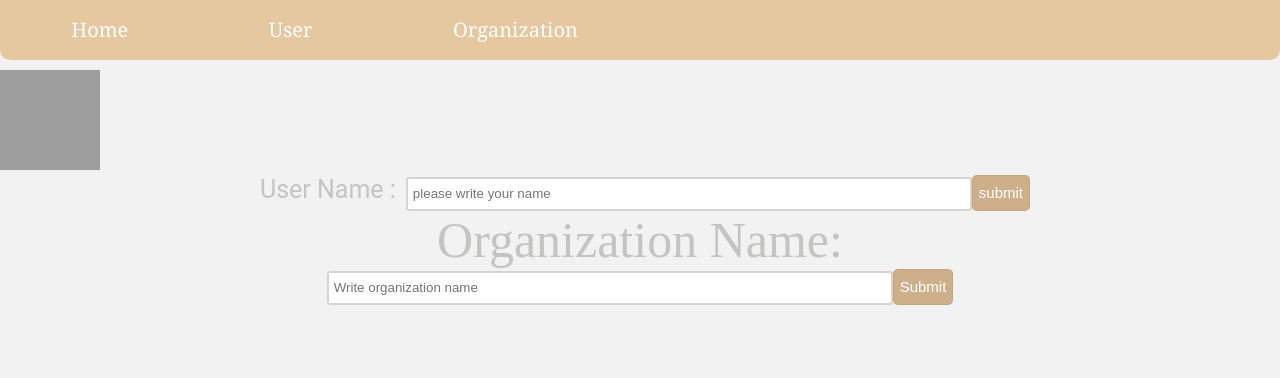
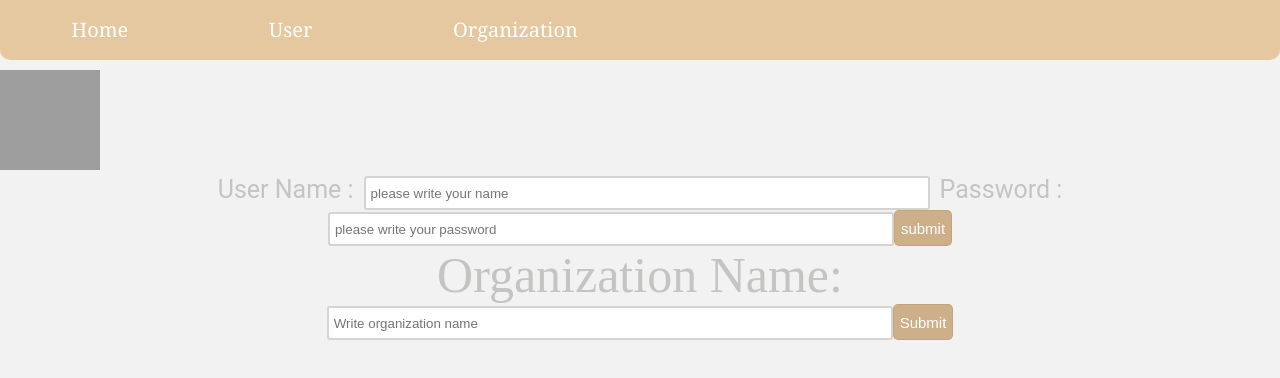
Before and after one commit to FaisalAljazaeri/Project-3-Full-Stack-Application, a React (Create React App) app in the folder front-end/: page / in a window 1280 px wide. Shown: the top 378 px of the page. Built offline with nearby package versions, Linux system fonts and the light colour scheme; grey boxes are pictures that could not be loaded.

Commit message:
Add Password to User Registeration Form

```diff
--- a/front-end/src/App.js
+++ b/front-end/src/App.js
@@ -24,8 +24,8 @@ class App extends React.Component {
     this.setState({ posts: posts });
   };
 //Creat Fountain  to add new User in database
-  addnewUser = name => {
-    createNewUser(name)
+  addnewUser = user => {
+    createNewUser(user)
       .then(res => {
         console.log(res.data.user);
       })
--- a/front-end/src/users/api.js
+++ b/front-end/src/users/api.js
@@ -6,8 +6,8 @@ const getAllUsers = () => {
     return axios.get(`${apiUrl}/users`);
 };
 //post New User
-const createNewUser =(name)=>{
-    return axios.post(`${apiUrl}/users`,{user:{name}})
+const createNewUser =(user)=>{
+    return axios.post(`${apiUrl}/users`,{user})
 }
 
 // Delete user By ID
--- a/front-end/src/users/components/UserForm.js
+++ b/front-end/src/users/components/UserForm.js
@@ -4,30 +4,32 @@ import React, { Component } from "react";
 export default class UserForm extends Component {
   constructor(props) {
     super(props);
-    //create state for empty name
+    //create state for empty name and password
     this.state = {
-      name: ""
+      name: "",
+      password: ""
     };
   }
   //create method to take the input from users
   OnchangeHandler = e => {
     this.setState({
-      name: e.target.value
+      [e.target.name]: e.target.value
     });
   };
   //create method for submit button
   OnsubmitHandler = e => {
     e.preventDefault();
-    // create varible to take the name
-    const userName = this.state.name;
+    // create varible to take the user
+    const user = {name: this.state.name, password: this.state.password};
     this.setState({
-      name: ""
+      name: "",
+      password: ""
     })
     //props the method Userlog from User
     if ( this.props.UserLog){
-    this.props.UserLog(userName);}
+    this.props.UserLog(user);}
     else if (this.props.addnewUser){
-    this.props.addnewUser(userName);}
+    this.props.addnewUser(user);}
   };
   render() {
     return (
@@ -36,10 +38,21 @@ export default class UserForm extends Component {
         <form onSubmit={this.OnsubmitHandler}>
           <label>User Name :</label>
           <input
+            name="name"
             placeholder="please write your name "
             value={this.state.name}
             onChange={this.OnchangeHandler}
           />
+
+          <label>Password :</label>
+          <input
+            name="password"
+            type="password"
+            placeholder="please write your password "
+            value={this.state.password}
+            onChange={this.OnchangeHandler}
+          />
+
           <button type="submit">submit</button>
         </form>
       </div>
```
